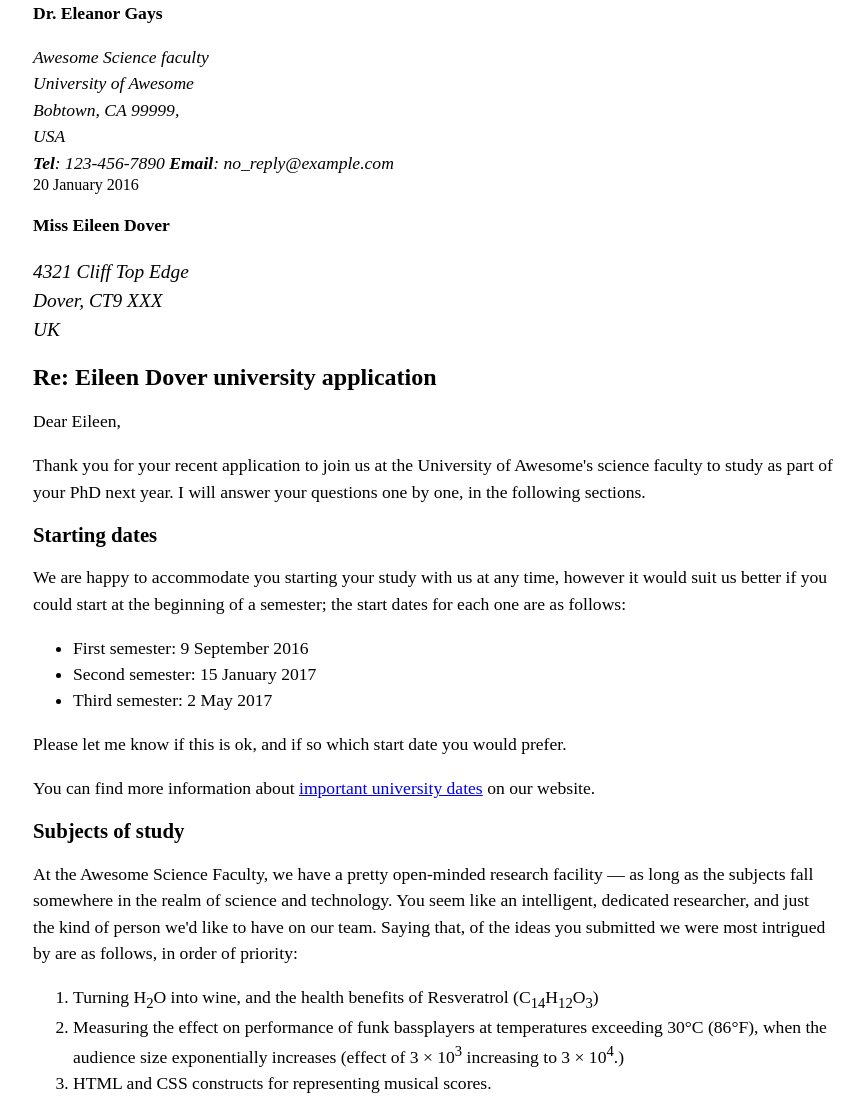
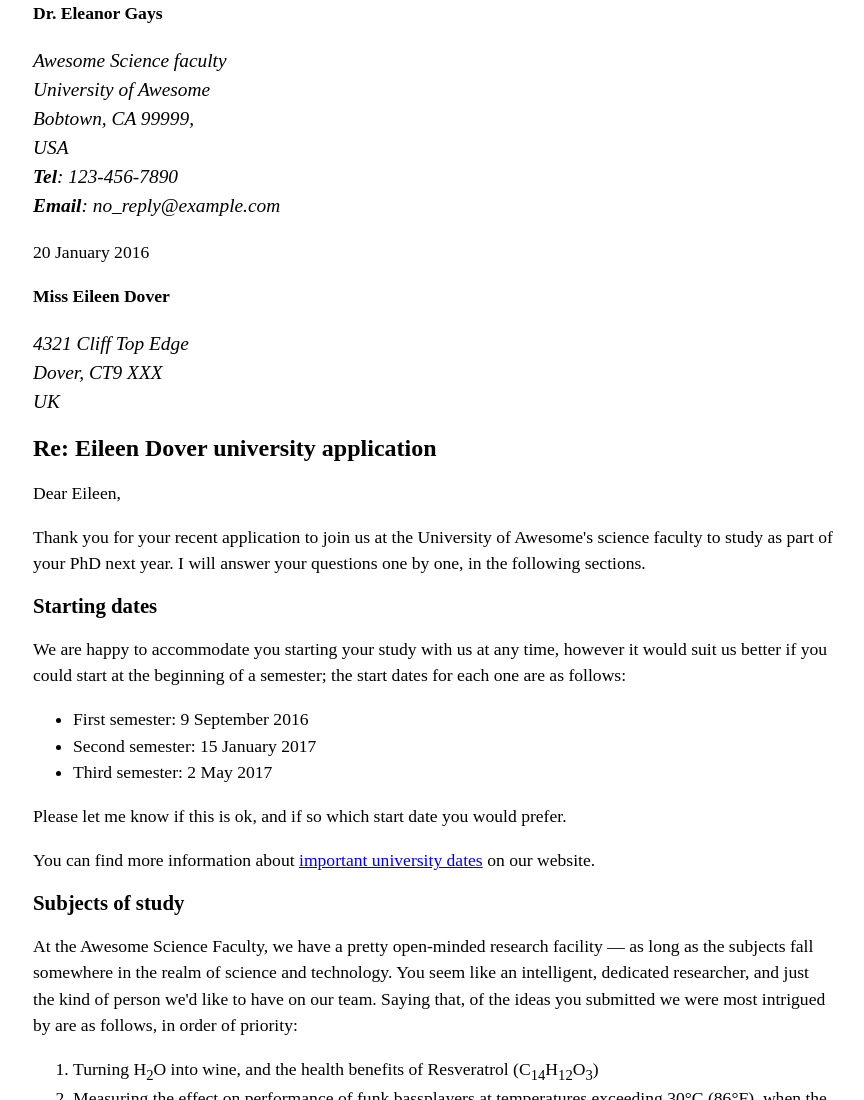
Before and after one commit to Daisuke60/web_pro2, a plain HTML site: page index.html in a window 1280 px wide. Shown: the top 1100 px of the page, without its empty margins (207-1071 px from the left). Drawn offline with Linux system fonts and the light colour scheme.

Commit message:
indexの変更

```diff
--- a/index.html
+++ b/index.html
@@ -5,20 +5,20 @@
     <title>letter</title>
    </head>
    <body>
-    <p class="sender-colum">
-      <strong>Dr. Eleanor Gays</strong><br />
+    <div class="sender-colum">
+    <p><strong>Dr. Eleanor Gays</strong></p>
     <address>
+      <p>
         Awesome Science faculty<br />
         University of Awesome<br />
         Bobtown, CA 99999,<br />
         USA<br />
-
-        <strong>Tel</strong>: 123-456-7890
-        <strong>Email</strong>: no_reply@example.com
+        <strong>Tel</strong>: 123-456-7890<br />
+        <strong>Email</strong>: no_reply@example.com<br />
+      </p>
     </address>
-    <time datetime="2016-01-20">20 January 2016</time>
-</p>
-
+    <p><time datetime="2016-01-20">20 January 2016</time></p>
+    </div>
     <p><strong>Miss Eileen Dover</strong></p>
     <address>
     <p>
```
Lines whose indentation alone changed are shown as unchanged.
